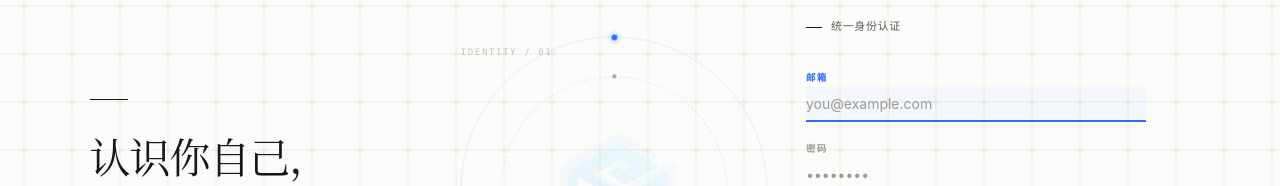
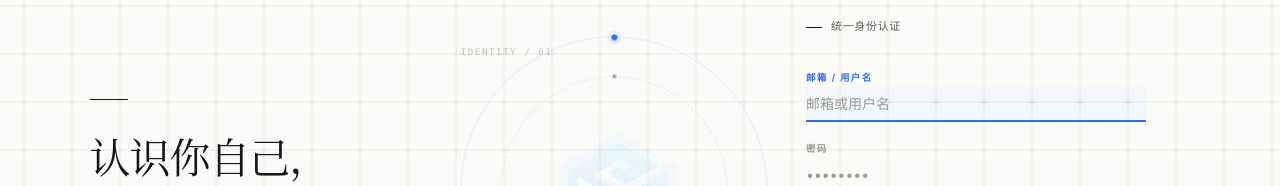
Before and after one commit to SysuMirror/unisso, a Vue app in the folder frontend/: page /login in a window 1280 px wide. Shown: the part 210-396 px from the top of the page. Built offline with nearby package versions, Linux system fonts and the light colour scheme; no server answers.

Commit message:
fix(login): 登录框支持用户名登录，修复 type=email 原生校验拦截

```diff
--- a/frontend/src/views/LoginView.vue
+++ b/frontend/src/views/LoginView.vue
@@ -4,9 +4,9 @@
       <div v-if="error" class="auth-error">{{ error }}</div>
 
       <label class="auth-field">
-        <span>邮箱</span>
-        <input id="login-email" v-model.trim="email" type="email" required autocomplete="email"
-               placeholder="you@example.com" autofocus />
+        <span>邮箱 / 用户名</span>
+        <input id="login-email" v-model.trim="email" type="text" required autocomplete="username"
+               placeholder="邮箱或用户名" autofocus />
       </label>
 
       <p v-if="qrEnabled" class="market-hint">
```
